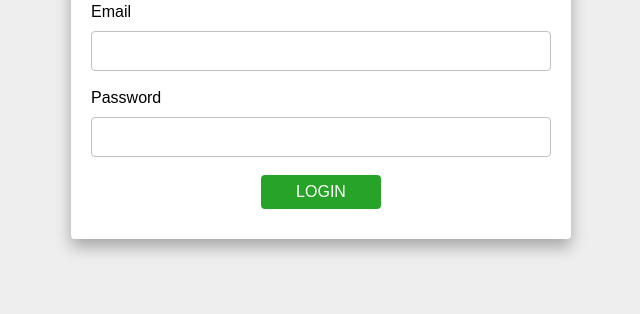
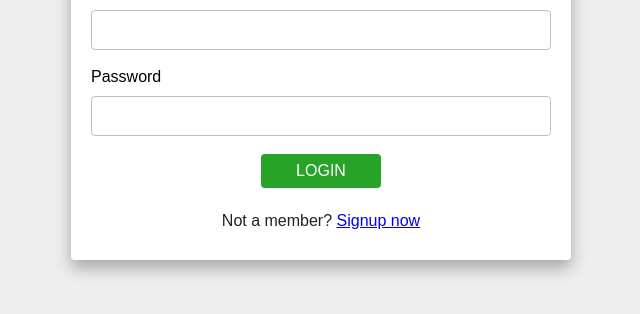
Before and after one commit to kavinda-ravishan/KvN_Home_Node, a website: page public/login/index.html in a window 1280 px wide. Shown: the part 320-634 px from the top of the page, without its empty margins (319-959 px from the left). Drawn offline with Linux system fonts and the light colour scheme.

Commit message:
login signup forms updated

```diff
--- a/public/login/index.html
+++ b/public/login/index.html
@@ -20,6 +20,7 @@
           <input class="form-control" id="password" type="password" />
         </div>
         <button class="btn" id="login">Login</button>
+        <p>Not a member? <a href="/signup">Signup now</a></p>
         <div class="res"><span id="res"></span></div>
       </div>
     </div>
--- a/public/login/style.css
+++ b/public/login/style.css
@@ -29,6 +29,13 @@ body {
 .container .form h1 {
   text-align: center;
   margin-bottom: 24px;
+  color: #222;
+}
+
+.container .form p {
+  font-family: sans-serif;
+  text-align: center;
+  margin-top: 24px;
   color: #222;
 }
 
--- a/public/signup/style.css
+++ b/public/signup/style.css
@@ -29,6 +29,13 @@ body {
 .container .form h1 {
   text-align: center;
   margin-bottom: 24px;
+  color: #222;
+}
+
+.container .form p {
+  font-family: sans-serif;
+  text-align: center;
+  margin-top: 24px;
   color: #222;
 }
 
```
Also changed, not shown: public/signup/index.html (+1 -0 lines).
